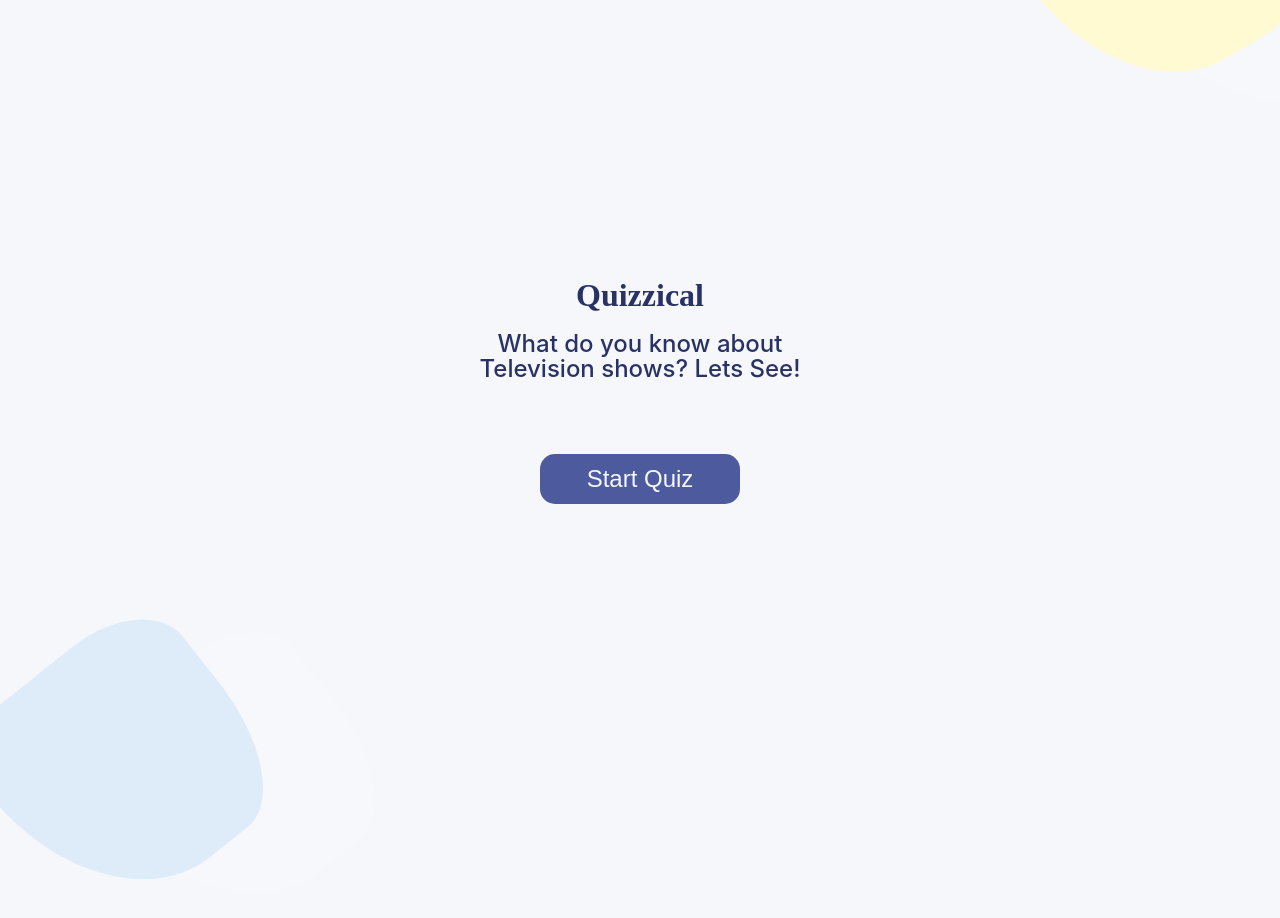
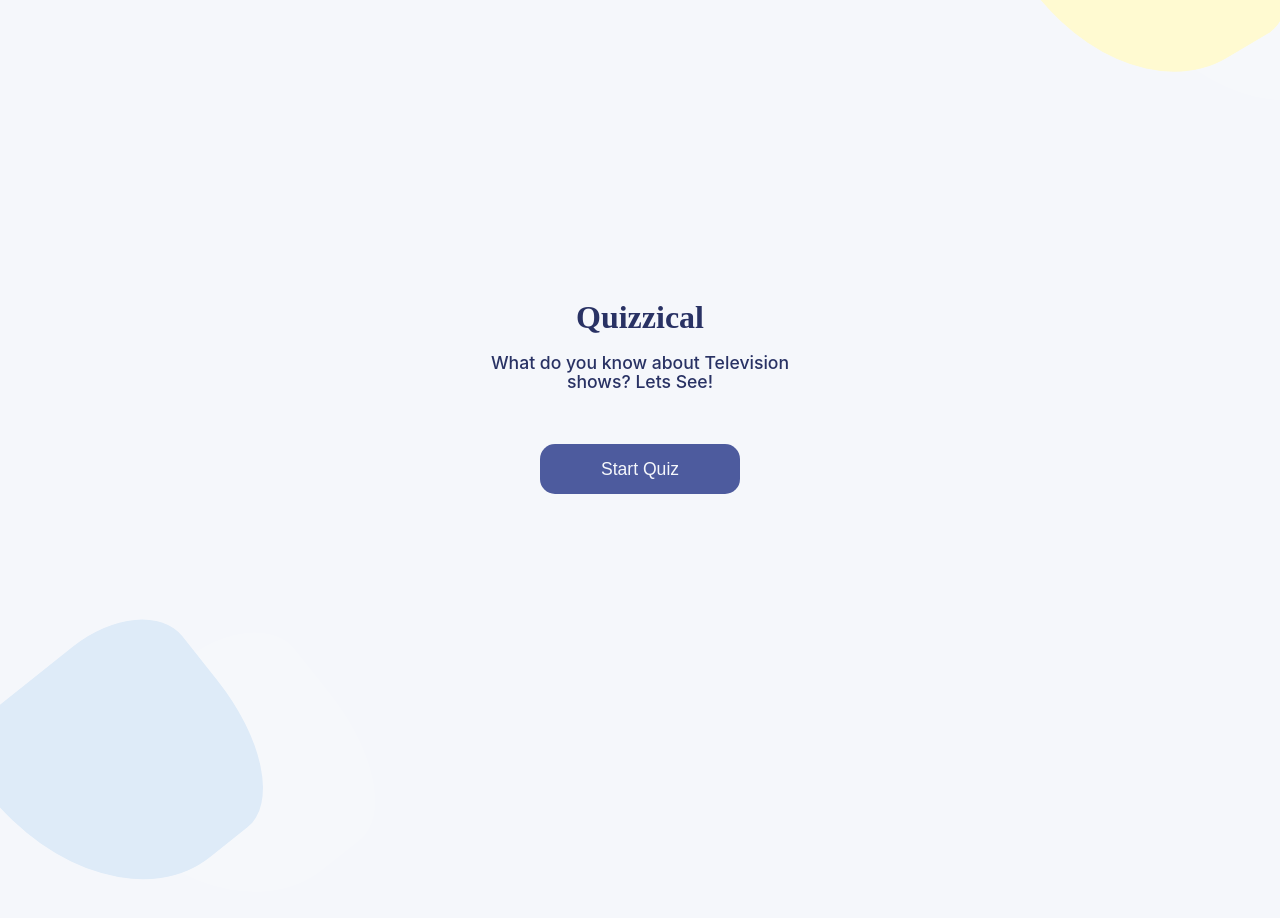
Before and after one commit to polkadots007/quizzical, a React (Vite) app: page / in a window 1280 px wide. Shown: the top 918 px of the page. Built offline with nearby package versions, Linux system fonts and the light colour scheme; no server answers.

Commit message:
reversed font

```diff
--- a/src/App.css
+++ b/src/App.css
@@ -51,8 +51,8 @@
 
 .game-desc {
   font-weight: 500;
-  font-size: 1.5rem;
-  line-height: 1.6rem;
+  font-size: 1.1rem;
+  line-height: 1.2rem;
   text-align: center;
   margin-top: 0;
   margin-bottom: 3em;
@@ -69,8 +69,8 @@
   width: 200px;
   height: 50px;
   font-weight: 500;
-  font-size: 1.5rem;
-  line-height: 1.6rem;
+  font-size: 1.1rem;
+  line-height: 1.2rem;
   text-align: center;
   margin-bottom: 2em;
 
@@ -109,8 +109,8 @@
   font-family: "Karla";
   font-style: normal;
   font-weight: 700;
-  font-size: 1.4rem;
-  line-height: 1.6rem;
+  font-size: 1.1rem;
+  line-height: 1.2rem;
   padding-bottom: 0.5em;
   padding-left: 0.5em;
   padding-right: 0.5em;
@@ -119,7 +119,7 @@
 }
 
 .option {
-  font-size: 1.2rem;
+  /* font-size: 1.2rem; */
   padding: 0.5rem 1rem;
   border: 0.794239px solid #4d5b9e;
   border-radius: 7.94239px;
@@ -195,7 +195,7 @@
 
 .fin-desc {
   font-weight: 700;
-  font-size: 1.5rem;
+  font-size: 1.2rem;
   /* line-height: 1rem; */
   text-align: center;
 
```
